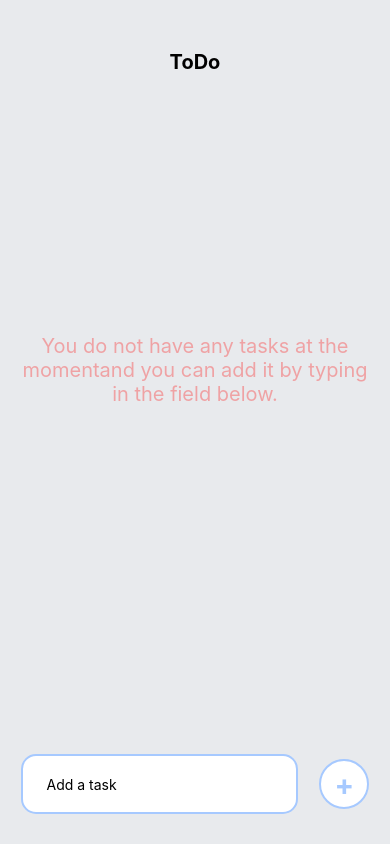
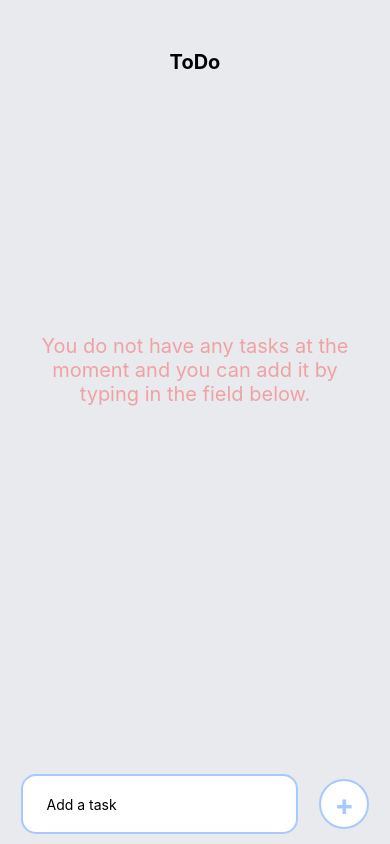
Before and after one commit to vishnugopy/ToDo-ReactNative, a React Native app: screen / in a window 390 px wide. Built offline with nearby package versions, Linux system fonts and the light colour scheme.

Commit message:
scroll added

```diff
--- a/App.js
+++ b/App.js
@@ -14,7 +14,8 @@ export default function App() {
       Keyboard.dismiss();
       setTaskItems([...taskItems, task]);
       setTask('');
-  }
+      localStorage.setItem('taskItems', JSON.stringify(taskItems));
+    }
 }
 
   const handleDeleteTask = (index) => {
@@ -34,7 +35,7 @@ export default function App() {
         <View style={styles.items}>
             {
               taskItems.length === 0 ? <Text style={styles.error}>
-              You do not have any tasks at the momentand you can add it by typing in the field below.
+              You do not have any tasks at the moment and you can add it by typing in the field below.
             </Text> :
               taskItems.map((item, index) => {
                 return (
@@ -67,6 +68,7 @@ const styles = StyleSheet.create({
   container: {
     flex: 1,
     backgroundColor: '#E8EAED',
+    position: 'relative',
   },
   wrapper:{
     paddingTop:50,
@@ -86,10 +88,14 @@ const styles = StyleSheet.create({
   },
   items:{
     marginTop:10,
+    marginBottom:100,
+    overflow:'scroll'
   },
   textform:{
-    position:'absolute',
-    bottom:30,
+    position:'fixed',
+    backgroundColor:'#E8EAED',
+    padding:10,
+    bottom:0,
     width:'100%',
     flexDirection:'row',
     justifyContent:'space-around',
```
